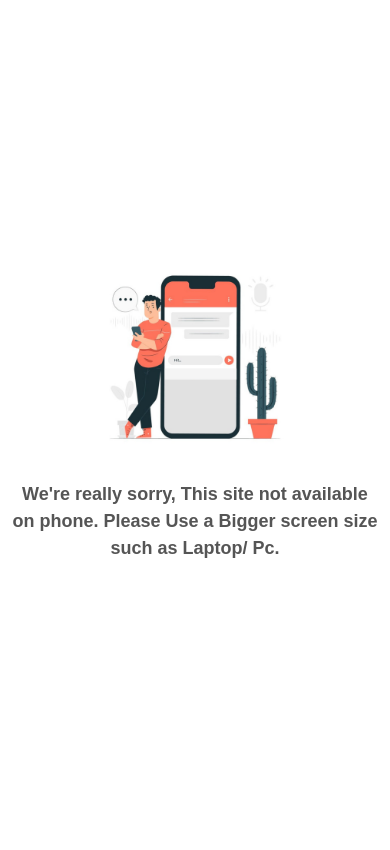
After one commit to panntod/Project-Php, a PHP site: page /cannotPhone.php in a window 390 px wide. The commit adds this page. Run offline with PHP 8.4, Linux system fonts and the light colour scheme.

Commit message:
[feat] cannot acces this site if screen in phone

```diff
--- /dev/null
+++ b/Siswa/cannotPhone.php
@@ -0,0 +1,83 @@
+<!DOCTYPE html>
+<html lang="en">
+
+<head>
+    <meta charset="UTF-8">
+    <meta name="viewport" content="width=device-width, initial-scale=1.0">
+    <title>Cannot Phone</title>
+   </head>
+<style>
+    body {
+        font-family: Arial, sans-serif;
+        text-align: center;
+        display: flex;
+        flex-direction: column;
+        justify-content: center;
+        align-items: center;
+        height: 100vh;
+        margin: 0;
+    }
+
+    .notFound {
+        display: block;
+    }
+
+    h1 {
+        font-size: 3rem;
+        margin-bottom: 20px;
+    }
+
+    p {
+        font-size: 1.5rem;
+        color: #555;
+    }
+    .phone {
+        display: none;
+        position: absolute;
+        z-index: 1000;
+        height: 850px;
+        width: 100%;
+        top: 0;
+        left: 0;
+    }
+
+    @media (max-width:567px) {
+        .notFound {
+            display: none;
+        }
+
+        .phone {
+            display: flex;
+            align-items: center;
+            justify-content: center;
+            flex-direction: column;
+        }
+
+        .phone img {
+            width: 12rem;
+            height: auto;
+        }
+
+        .phone p {
+            font: 700 18px/1.5 sans-serif;
+            text-align: center;
+            padding: 12px;
+        }
+    }
+</style>
+
+<body>
+    <div class="phone">
+        <img src="foto_produk/phone.png" alt="...">
+        <p>We're really sorry, This site not available on phone. Please Use a Bigger screen size such as Laptop/ Pc.</p>
+    </div>
+    <div class="notFound">
+        <h1>404 - Page Not Found</h1>
+        <p>The page you are looking for might have been removed or is temporarily unavailable.</p>
+
+        <p>Redirecting to <a href="home.php">Home Page</a></p>
+    </div>
+
+</body>
+
+</html>
```
Also changed, not shown: Siswa/header.php (+13 -3 lines), Siswa/foto_produk/phone.png (added).
